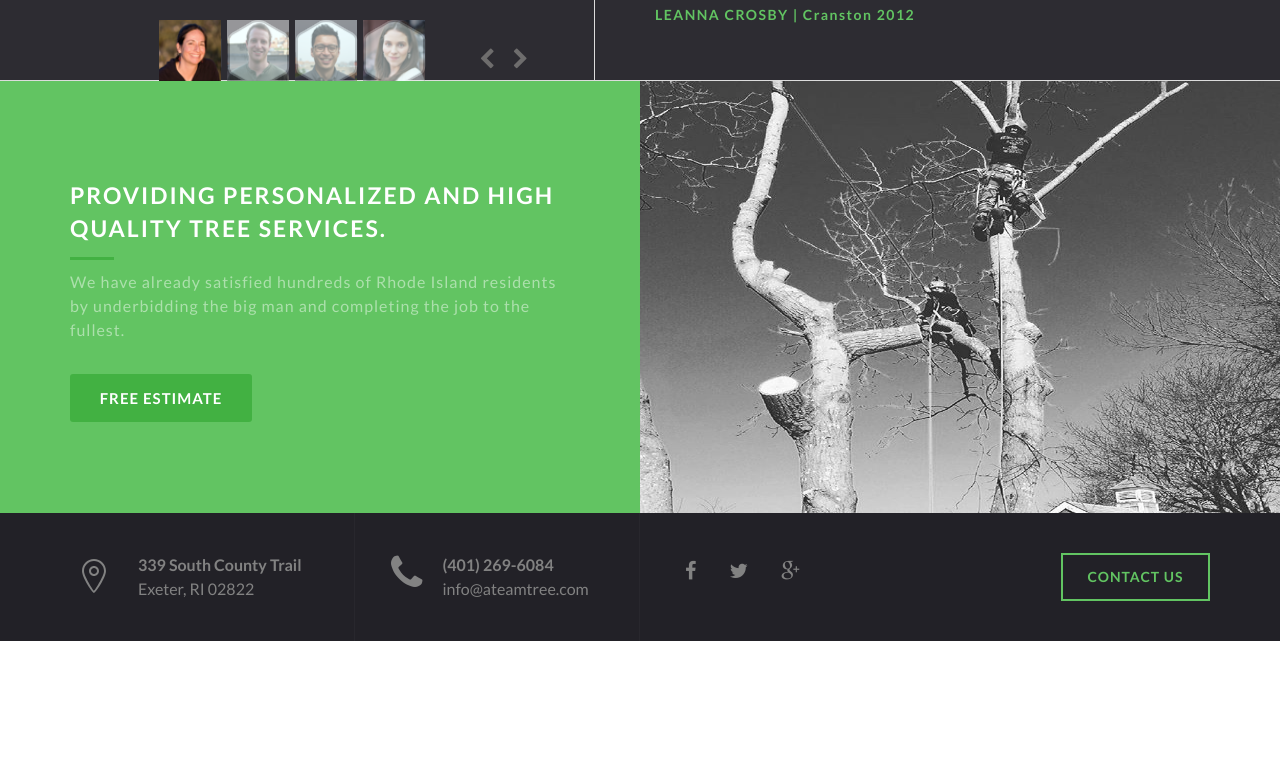
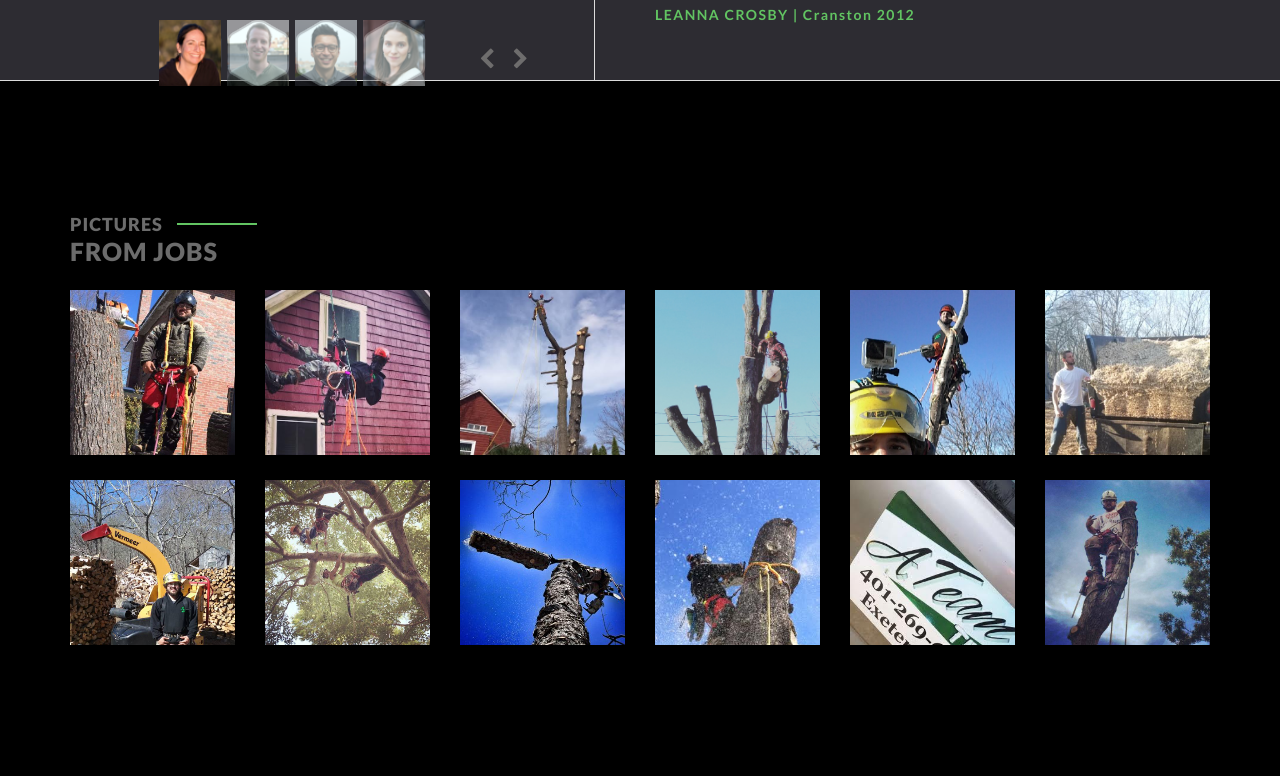
Before and after one commit to jpstearns/jpstearns.github.io, a plain HTML site: page index.html in a window 1280 px wide. Shown: the part 3841-4617 px from the top of the page. Before the commit the page ends 4482 px from the top, so only its background shows below. Drawn offline with Linux system fonts and the light colour scheme.

Commit message:
add pictures section

```diff
--- a/assets/css/main.css
+++ b/assets/css/main.css
@@ -17,3 +17,8 @@
 .slides  li blockquote footer{
 	color: #62c462;
 }
+.our-partners .row{
+	max-height: 165px;
+	overflow: hidden;
+	margin-top: 25px;
+}
--- a/assets/css/style.css
+++ b/assets/css/style.css
@@ -844,7 +844,7 @@
  1.6) partner-container
  -----------------------------*/
 .our-partners {
-	background: #fff !important;
+	background: #000 !important;
 	padding: 108px 0 159px;
 }
 .our-partners h2 {
--- a/index.html
+++ b/index.html
@@ -530,54 +530,55 @@
 				<!--testimonial-container End Here -->
 
 				<!--partner-container Start Here -->
-				<!-- <div class="our-partners">
+				<div class="our-partners">
 					<div class="container">
 						<div class="row">
 							<div class="col-xs-12 animate-effect">
-								<h2><span>OUR <i></i></span> PARTNERS</h2>
-								<ul class="clearfix">
-									<li class="zoom">
-										<a href="#"><img src="assets/img/partner-1.png" alt="" /></a>
-									</li>
-									<li class="zoom">
-										<a href="#"><img src="assets/img/partner-2.png" alt="" /></a>
-									</li>
-									<li class="zoom">
-										<a href="#"><img src="assets/img/partner-3.png" alt="" /></a>
-									</li>
-									<li class="zoom">
-										<a href="#"><img src="assets/img/partner-4.png" alt="" /></a>
-									</li>
-									<li class="zoom">
-										<a href="#"><img src="assets/img/partner-5.png" alt="" /></a>
-									</li>
-									<li class="zoom">
-										<a href="#"><img src="assets/img/partner-6.png" alt="" /></a>
-									</li>
-									<li class="zoom">
-										<a href="#"><img src="assets/img/partner-7.png" alt="" /></a>
-									</li>
-									<li class="zoom">
-										<a href="#"><img src="assets/img/partner-8.png" alt="" /></a>
-									</li>
-									<li class="zoom">
-										<a href="#"><img src="assets/img/partner-9.png" alt="" /></a>
-									</li>
-									<li class="zoom">
-										<a href="#"><img src="assets/img/partner-10.png" alt="" /></a>
-									</li>
-									<li class="zoom">
-										<a href="#"><img src="assets/img/partner-11.png" alt="" /></a>
-									</li>
-									<li class="zoom">
-										<a href="#"><img src="assets/img/partner-12.png" alt="" /></a>
-									</li>
-								</ul>
-
+								<h2><span>PICTURES <i></i></span>FROM JOBS </h2>
+							</div>
+						</div>
+						<div class="row clear-fix">
+							<div class ="col-md-2">
+								<img src="assets/img/our-pics/img-1.jpg">
+							</div>
+							<div class ="col-md-2">
+								<img src="assets/img/our-pics/img-2.jpg">
+							</div>
+							<div class ="col-md-2">
+								<img src="assets/img/our-pics/img-3.jpg">
+							</div>
+							<div class ="col-md-2">
+								<img src="assets/img/our-pics/img-4.jpg">
+							</div>
+							<div class ="col-md-2">
+								<img src="assets/img/our-pics/img-5.jpg">
+							</div>
+							<div class ="col-md-2">
+								<img src="assets/img/our-pics/img-6.jpg">
+							</div>
+						</div>
+						<div class="row clear-fix">
+							<div class ="col-md-2">
+								<img src="assets/img/our-pics/img-7.jpg">
+							</div>
+							<div class ="col-md-2">
+								<img src="assets/img/our-pics/img-8.jpg">
+							</div>
+							<div class ="col-md-2">
+								<img src="assets/img/our-pics/img-9.jpg">
+							</div>
+							<div class ="col-md-2">
+								<img src="assets/img/our-pics/img-10.jpg">
+							</div>
+							<div class ="col-md-2">
+								<img src="assets/img/our-pics/img-11.jpg">
+							</div>
+							<div class ="col-md-2">
+								<img src="assets/img/our-pics/img-12.jpg">
 							</div>
 						</div>
 					</div>
-				</div> -->
+				</div>
 				<!--partner-container End Here -->
 
 				<!--quote-container Start Here -->
```
Also changed, not shown: assets/img/our-pics/img-1.jpg (added), assets/img/our-pics/img-10.jpg (added), assets/img/our-pics/img-11.jpg (added), assets/img/our-pics/img-12.jpg (added), assets/img/our-pics/img-2.jpg (added), assets/img/our-pics/img-3.jpg (added), assets/img/our-pics/img-4.jpg (added), assets/img/our-pics/img-5.jpg (added), assets/img/our-pics/img-6.jpg (added), assets/img/our-pics/img-7.jpg (added), assets/img/our-pics/img-8.jpg (added), assets/img/our-pics/img-9.jpg (added).
